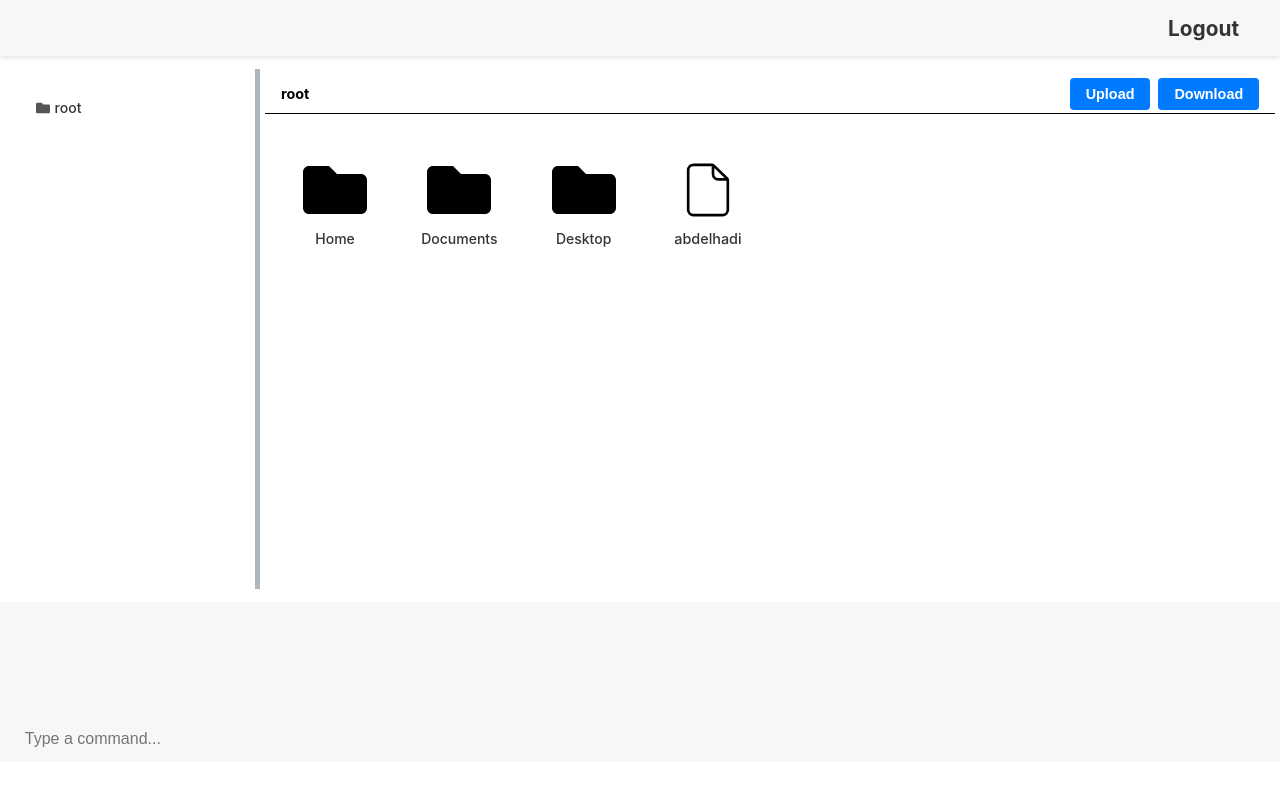
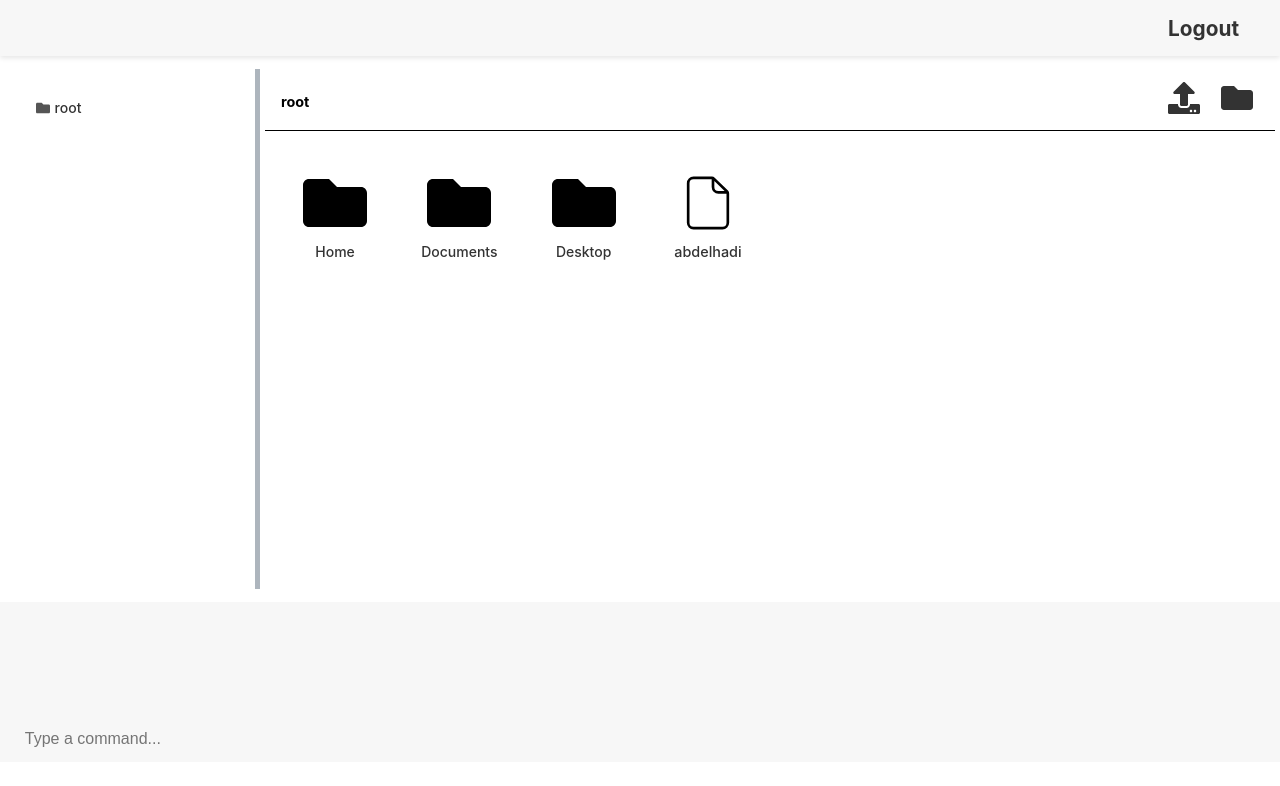
Before and after one commit to oscarRickovic/Zx85, a React (Create React App) app in the folder cloud-frontend/: page /home in a window 1280 px wide. Shown: the top 786 px of the page. Built offline with nearby package versions, Linux system fonts and the light colour scheme; a web font is replaced by a local one.

Commit message:
update the download and upload buttons to icons

```diff
--- a/cloud-frontend/src/Components/ComponentsCss/FileManager.css
+++ b/cloud-frontend/src/Components/ComponentsCss/FileManager.css
@@ -29,13 +29,6 @@
     background-color: #ffffff;
 }
 
-.filesPath{
-    display: block;
-    width: 100%;
-    height: 8%;
-    background-color: #fff;
-    margin-top: 0px;
-}
 
 .elements {
     width: 100%;
--- a/cloud-frontend/src/Components/ComponentsCss/FilesPath.css
+++ b/cloud-frontend/src/Components/ComponentsCss/FilesPath.css
@@ -5,17 +5,33 @@
     align-items: center;
     padding: 0.5rem 1rem;
     background-color: #fff;
-    border-bottom: 1px solid black ;
+    border-bottom: 1px solid black;
 }
 
-/* Breadcrumb (70% Width) */
+/* Breadcrumb (80% Width) */
 .breadcrumb {
     display: flex;
     flex-wrap: wrap;
-    width: 70%;
+    width: 90%;
     align-items: center;
     font-size: 0.9rem;
     color: #333;
+    overflow-x: auto; /* Allow horizontal scrolling if content overflows */
+    white-space: nowrap; /* Prevent text wrapping for overflow effect */
+    scrollbar-width: thin; /* For Firefox */
+    scrollbar-color: #aaa transparent;
+}
+
+/* WebKit Scrollbar Styling */
+.breadcrumb::-webkit-scrollbar {
+    height: 6px;
+}
+.breadcrumb::-webkit-scrollbar-thumb {
+    background: #aaa;
+    border-radius: 3px;
+}
+.breadcrumb::-webkit-scrollbar-track {
+    background: transparent;
 }
 
 .breadcrumb-item {
@@ -35,14 +51,29 @@
     color: #555;
 }
 
-/* Actions (30% Width) */
+/* Actions (20% Width) */
 .actions {
-    display: flex;
+    display: grid;
     justify-content: flex-end;
     align-items: center;
-    width: 30%;
+    width: 10%;
+    grid-template-columns: 1fr 1fr; /* Two equal columns for div X and Y */
+    gap: 8px; /* Consistent spacing */
 }
 
+/* Icon Styling */
+.path-bar-icon {
+    font-size: 2rem; /* Adjust size */
+    margin-bottom: 0.5rem;
+    color: #333;
+    cursor: pointer;
+    display: flex; /* Center content in X and Y */
+    align-items: center;
+    justify-content: center;
+    height: 100%; /* Make them fill the grid cell */
+}
+
+/* Buttons Styling */
 .upload-btn,
 .download-btn {
     padding: 0.5rem 1rem;
@@ -61,3 +92,21 @@
 .download-btn:hover {
     background-color: #0056b3;
 }
+
+.upload-btn:focus,
+.download-btn:focus {
+    outline: 2px solid #0056b3; /* Visible focus outline for accessibility */
+}
+
+/* Responsive Design */
+@media (max-width: 768px) {
+    .filesPath {
+        flex-direction: column; /* Stack sections vertically */
+        align-items: stretch;
+    }
+
+    .breadcrumb,
+    .actions {
+        width: 100%; /* Take full width */
+    }
+}
--- a/cloud-frontend/src/Components/ComponentsJs/Home/HomeComponents/FileManager.js
+++ b/cloud-frontend/src/Components/ComponentsJs/Home/HomeComponents/FileManager.js
@@ -8,6 +8,7 @@ import Folder from "../../../../Classes/Entities/Folder";
 import File from "../../../../Classes/Entities/File";
 import { CiFileOn } from "react-icons/ci";
 import { FaFile } from "react-icons/fa";
+import { FaUpload } from "react-icons/fa";
 import FolderHierarchy from "./FolderHierarchy";
 import FileManagerActionsHandler from "./Actions/FileManagerActionsHandler";
 
@@ -132,8 +133,12 @@ const FileManager = () => {
                         ))}
                     </div>
                     <div className="actions">
-                        <button className="upload-btn">Upload</button>
-                        <button className="download-btn">Download</button>
+                        <div className="path-bar-icon">
+                            <FaUpload />
+                        </div>
+                        <div  className="path-bar-icon">
+                            <FaFolder />
+                        </div>
                     </div>
                 </div>
 
@@ -147,10 +152,10 @@ const FileManager = () => {
                 >
                     {isCreatingFolder ? (
                       <div className="folder">
-                      <div className="folder-icon">
-                          <FaFolder className="closeFolder" />
-                          <FaFolderOpen className="openFolder" />
-                      </div>
+                        <div className="folder-icon">
+                            <FaFolder className="closeFolder" />
+                            <FaFolderOpen className="openFolder" />
+                        </div>
                       <input
                                 type="text"
                                 value={newFolderName}
```
